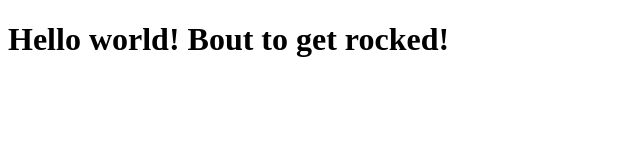
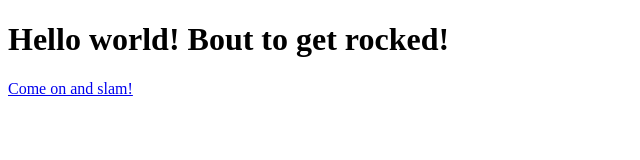
Before and after one commit to Neubs/neubs.github.io, a plain HTML site: page index.html in a window 1280 px wide. Shown: the whole page, without its empty margins (0-640 px from the left). Drawn offline with Linux system fonts and the light colour scheme.

Commit message:
come on and slam
and welcome to the jam

```diff
--- a/index.html
+++ b/index.html
@@ -6,5 +6,6 @@
   </head>
   <body>
     <h1>Hello world! Bout to get rocked!</h1>
+    <a href="http://www.spacejam.com" target="_blank">Come on and slam!</a>
   </body>
 </html>
```
